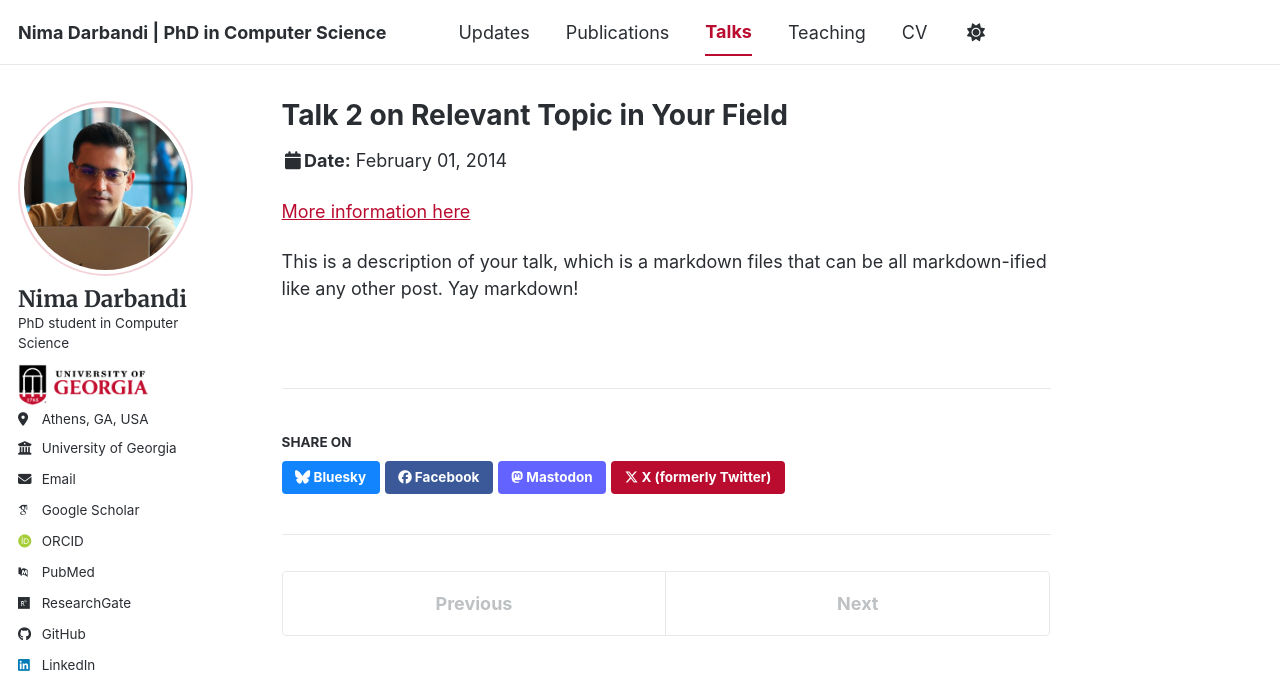
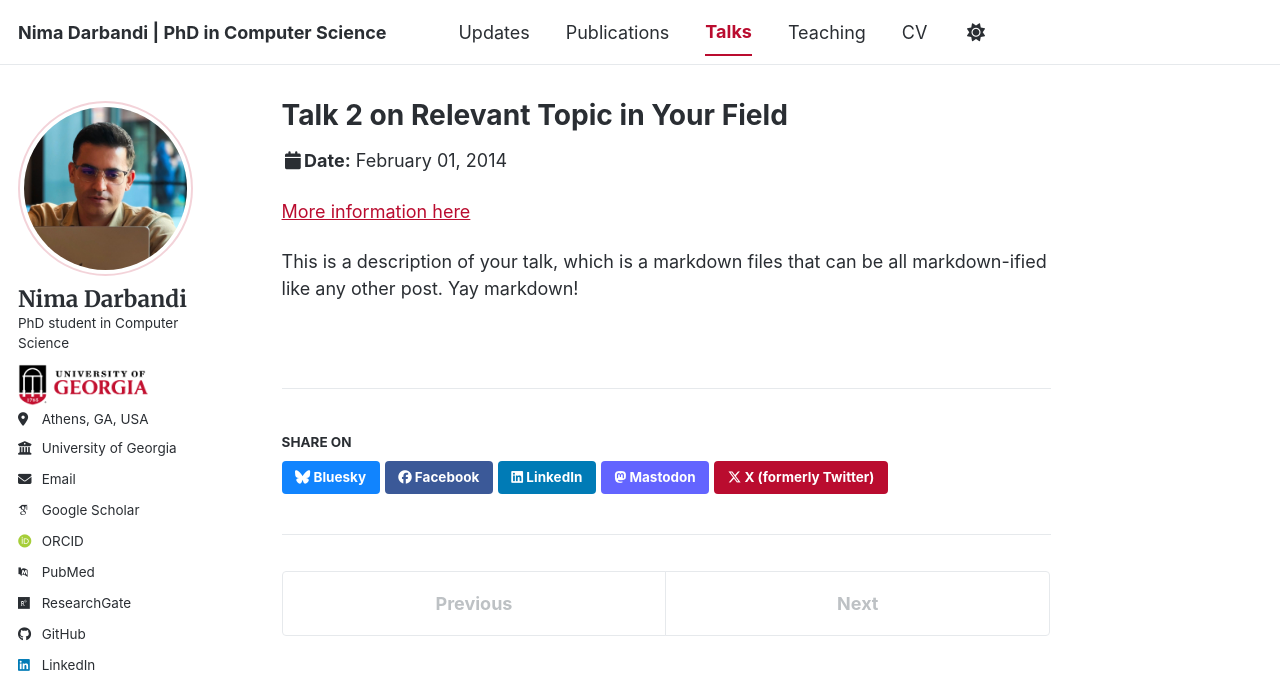
Before and after one commit to nimadarbandi/nimadarbandi.github.io, a Jekyll site: the page built from _talks/2014-02-01-talk-2.md, in a window 1280 px wide, cut to the strip 0-686 px from the top of the page. Built offline with Jekyll 4.4.1, drawn with Linux system fonts in a browser that asks for light colours; some web fonts are replaced; a script bundle is joined from its source files by our own code; library files that are not in the unit come from our copies; comment, search, counter and statistics services are not loaded.

Commit message:
revoked linked in icon

```diff
--- a/_includes/social-share.html
+++ b/_includes/social-share.html
@@ -9,10 +9,7 @@
 
   <a href="https://www.facebook.com/sharer/sharer.php?u={{ base_path }}{{ page.url }}" class="btn btn--facebook" title="{{ site.data.ui-text[site.locale].share_on_label | default: 'Share on' }} Facebook"><i class="fab fa-facebook" aria-hidden="true"></i><span> Facebook</span></a>
 
-  <span class="page__share-linkedin" title="{{ site.data.ui-text[site.locale].share_on_label | default: 'Share on' }} LinkedIn">
-    <script src="https://platform.linkedin.com/in.js" type="text/javascript">lang: en_US</script>
-    <script type="IN/Share" data-url="{{ base_path }}{{ page.url }}"></script>
-  </span>
+  <a href="https://www.linkedin.com/sharing/share-offsite/?url={{ base_path | append: page.url | url_encode }}" class="btn btn--linkedin" title="{{ site.data.ui-text[site.locale].share_on_label | default: 'Share on' }} LinkedIn"><i class="fab fa-linkedin" aria-hidden="true"></i><span> LinkedIn</span></a>
 
   <a href="https://www.addtoany.com/add_to/mastodon?linkurl={{  base_path | append: page.url | url_encode }}" class="btn btn--mastodon" title="{{ site.data.ui-text[site.locale].share_on_label | default: 'Share on' }} Mastodon"><i class="fab fa-mastodon" aria-hidden="true"></i><span> Mastodon</span></a>
 
```
